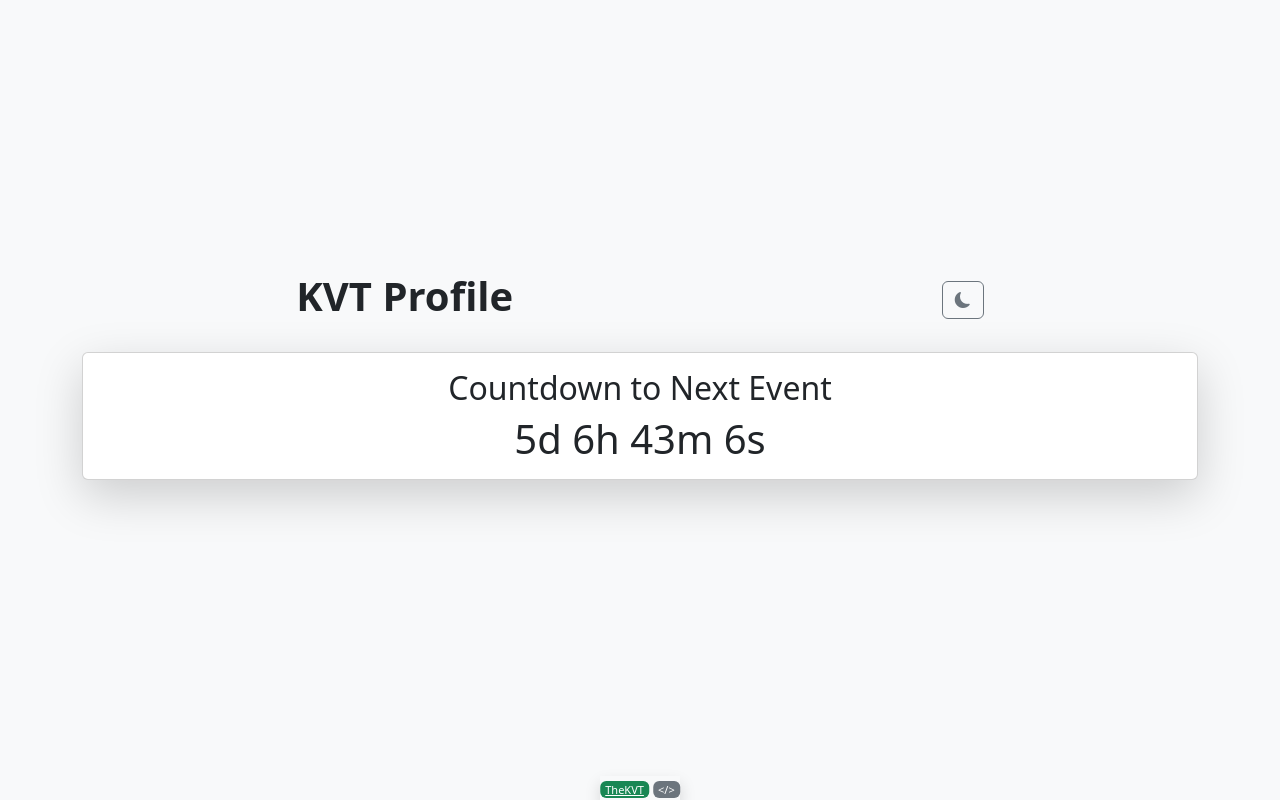
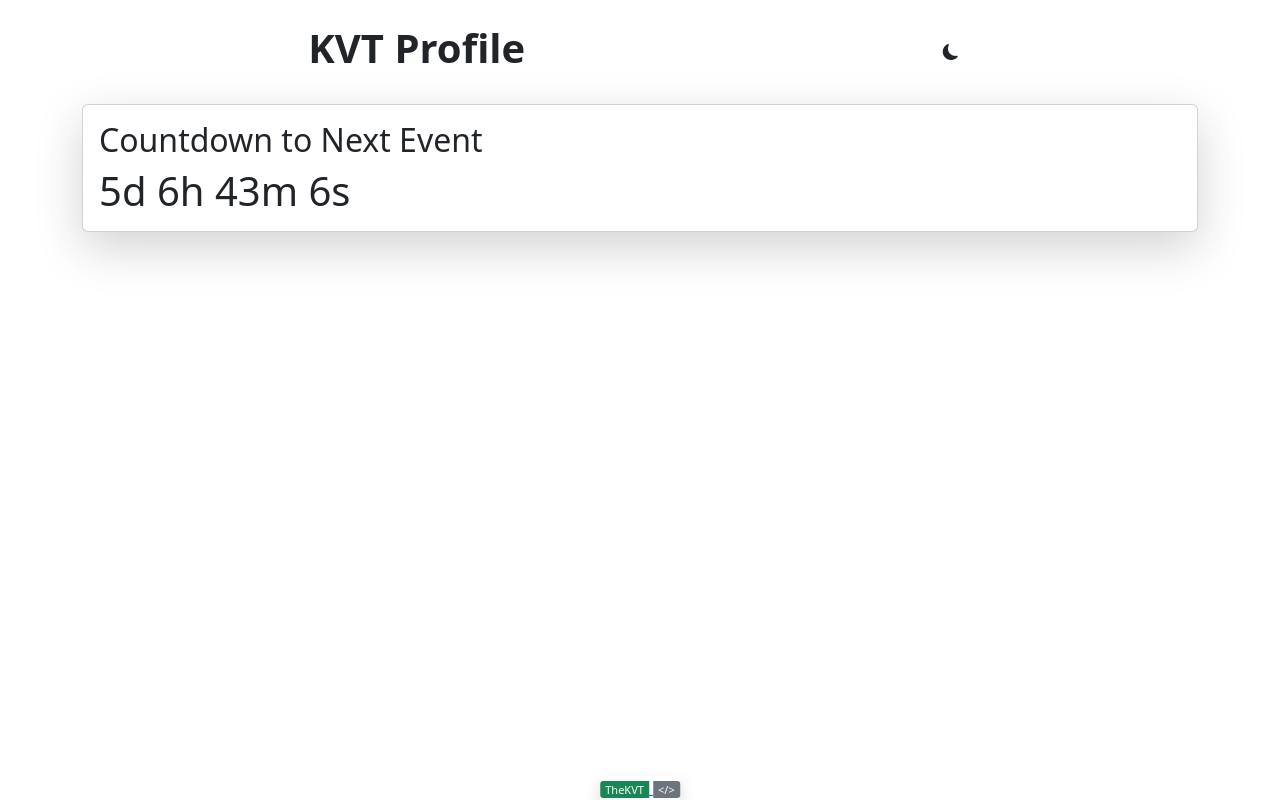
Before and after one commit to anic812/anic812.github.io, a plain HTML site: page countdown.html in a window 1280 px wide. Drawn offline with nearby package versions, Linux system fonts and the light colour scheme.

Commit message:
Update countdown.html

```diff
--- a/countdown.html
+++ b/countdown.html
@@ -2,22 +2,23 @@
 <html lang="en" id="theme-stylesheet" data-bs-theme="dark">
 
 <head>
-    <meta charset="UTF-8">
-    <meta name="viewport" content="width=device-width, initial-scale=1.0">
-    <title>KVT Profile - Countdown Timer</title>
+    <meta charset="utf-8">
+    <meta name="viewport" content="width=device-width, initial-scale=1">
+    <title>KVT Profile</title>
     <link rel="icon" type="image/png" href="./images/luffy.png">
 </head>
 
-<body class="d-flex justify-content-center align-items-center vh-100 bg-light text-dark">
-    <div class="container text-center">
-        <div class="d-flex justify-content-around align-items-center mb-4">
-            <h1 class="fw-bold">KVT Profile</h1>
-            <button type="button" class="btn btn-outline-secondary" id="theme-toggler" onclick="toggleTheme()">
+<body>
+    <div class="container">
+        <!-- Existing Profile Header and Theme Toggle Button -->
+        <div class="d-flex justify-content-around align-items-center m-4">
+            <div class="fw-bold align-self-center h1">KVT Profile</div>
+            <button type="button" class="btn btn-outline" id="theme-toggler" onclick="toggleTheme()">
                 <i class="bi bi-moon-fill"></i>
             </button>
         </div>
 
-        <!-- Countdown Card -->
+        <!-- Countdown Timer Card -->
         <div class="card shadow-lg mb-5">
             <div class="card-body">
                 <h2 class="card-title">Countdown to Next Event</h2>
@@ -27,11 +28,12 @@
 
         <!-- GitHub Badge -->
         <div class="position-fixed bottom-0 start-50 translate-middle-x shadow">
-            <a href="https://github.com/thekvt" target="_blank" class="badge bg-success">
-                TheKVT
+            <a href="https://github.com/thekvt" target="_blank">
+                <span class="badge bg-success badge-left">TheKVT</span>
+                <span class="badge bg-secondary badge-right">&lt;/&gt;</span>
             </a>
-            <span class="badge bg-secondary">&lt;/&gt;</span>
         </div>
+        <br />
     </div>
 
     <script>
```
